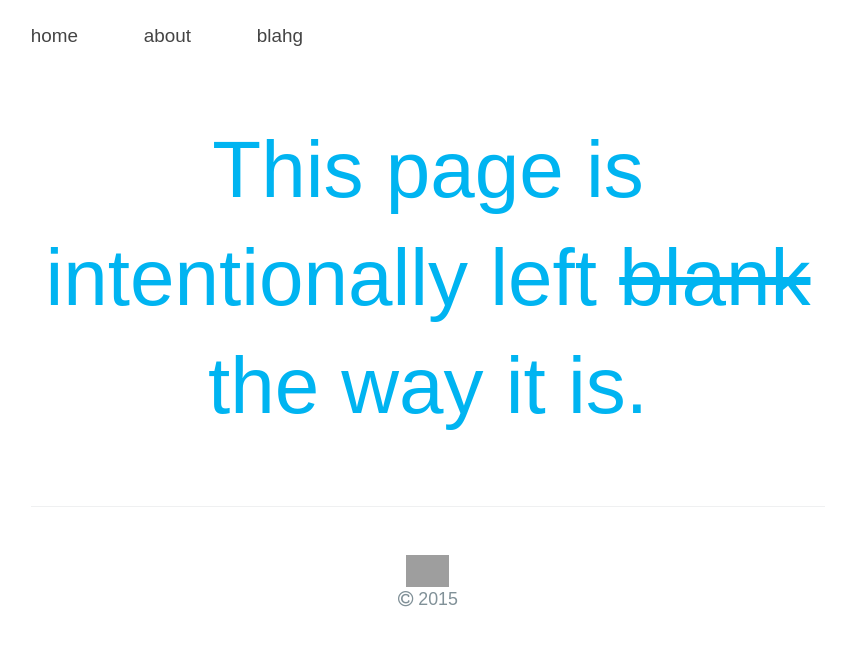
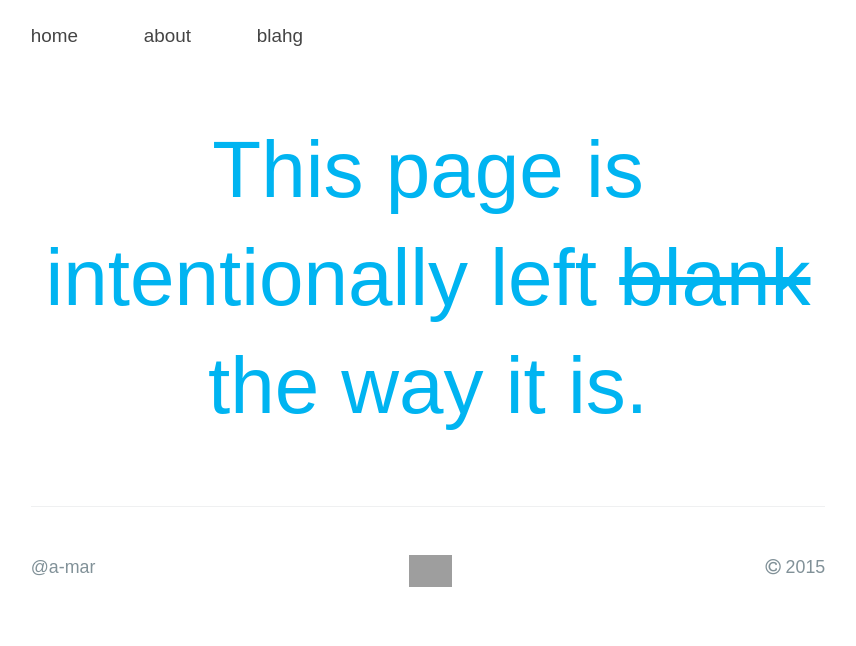
Before and after one commit to a-mar/a-mar.github.io, a Jekyll site: the page built from index.html, in a window 1280 px wide. Shown: the top 646 px of the page, without its empty margins (212-1068 px from the left). Built offline with Jekyll 4.4.1, drawn with Linux system fonts in a browser that asks for light colours; nearby versions of some CDN libraries; some web fonts are replaced; Markdown is read by kramdown in place of the engine named in the settings; grey boxes are pictures that could not be loaded.

Commit message:
Update footer.html

```diff
--- a/_includes/footer.html
+++ b/_includes/footer.html
@@ -1,4 +1,5 @@
 <footer class="site-footer">
+    <span class="site-footer-other"><i class="fa fa-copyright"></i> 2015</span>
+    <span class="site-footer-credits">@a-mar</span>
     <span class="site-footer-owner"><a href="/"><img class="displayed" alt="Home" src="https://raw.githubusercontent.com/a-mar/shiz/master/meh/aar.png" width="43"></a></span>
-    <span class="site-footer-owner"><i class="fa fa-copyright"></i> 2015</span>
 </footer>
```
